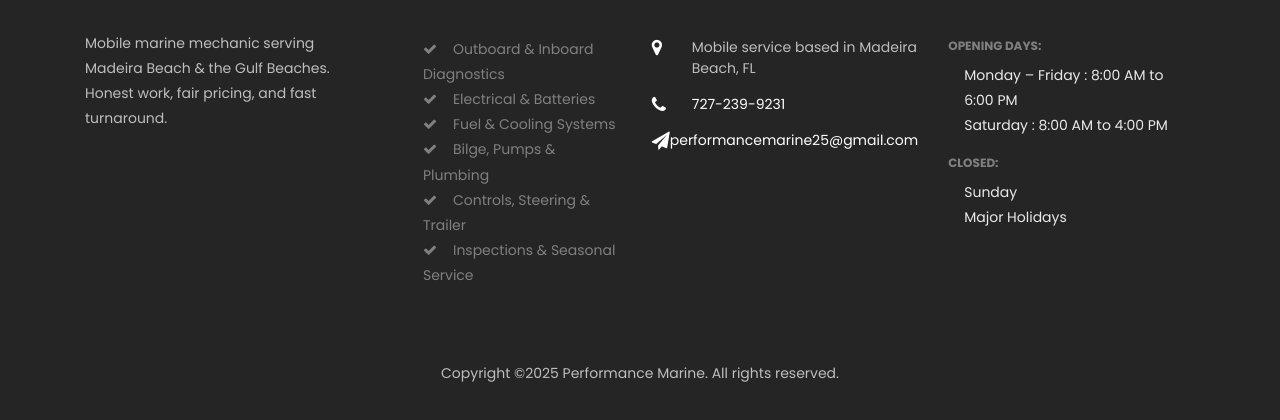
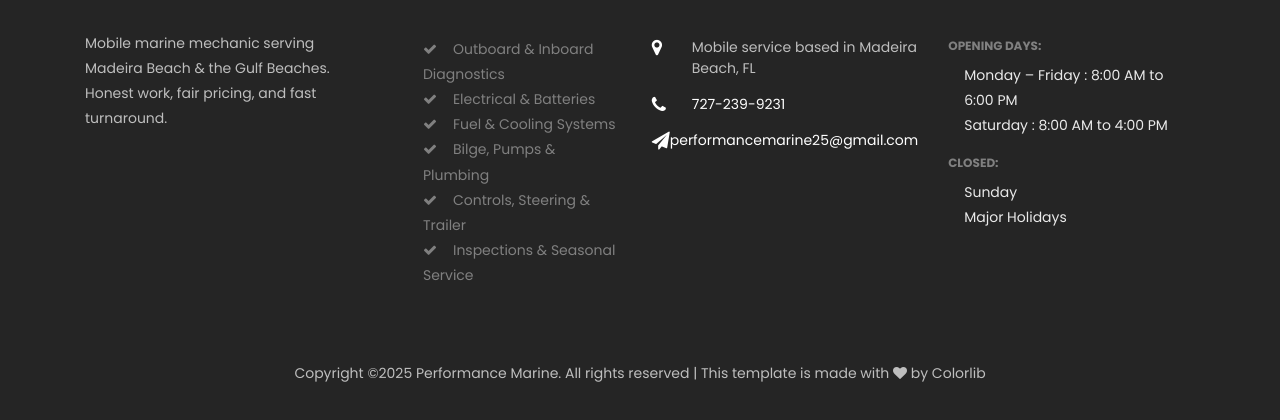
Before and after one commit to anthony-woodard/performancemarine-site, a plain HTML site: page index.html in a window 1280 px wide. Shown: the part 3016-3436 px from the top of the page. Drawn offline with nearby package versions, Linux system fonts and the light colour scheme; files that its build step writes are made by us from their sources; files whose address does not match are found by name.

Commit message:
Updated footer for copyright information

```diff
--- a/about.html
+++ b/about.html
@@ -315,7 +315,7 @@
         <div class="row">
           <div class="col-md-12 text-center">
             <p>
-              Copyright &copy;<script>document.write(new Date().getFullYear());</script> Performance Marine. All rights reserved.
+          Copyright &copy;<script>document.write(new Date().getFullYear());</script> Performance Marine. All rights reserved | This template is made with <i class="fa fa-heart" aria-hidden="true"></i> by <a href="https://colorlib.com" target="_blank">Colorlib</a>
             </p>
           </div>
         </div>
--- a/index.html
+++ b/index.html
@@ -440,7 +440,7 @@
     <div class="row">
       <div class="col-md-12 text-center">
         <p>
-          Copyright &copy;<script>document.write(new Date().getFullYear());</script> Performance Marine. All rights reserved.
+          Copyright &copy;<script>document.write(new Date().getFullYear());</script> Performance Marine. All rights reserved | This template is made with <i class="fa fa-heart" aria-hidden="true"></i> by <a href="https://colorlib.com" target="_blank">Colorlib</a>
         </p>
       </div>
     </div>
```
Also changed, not shown: contact.html (+1 -1 lines), services.html (+1 -1 lines).
